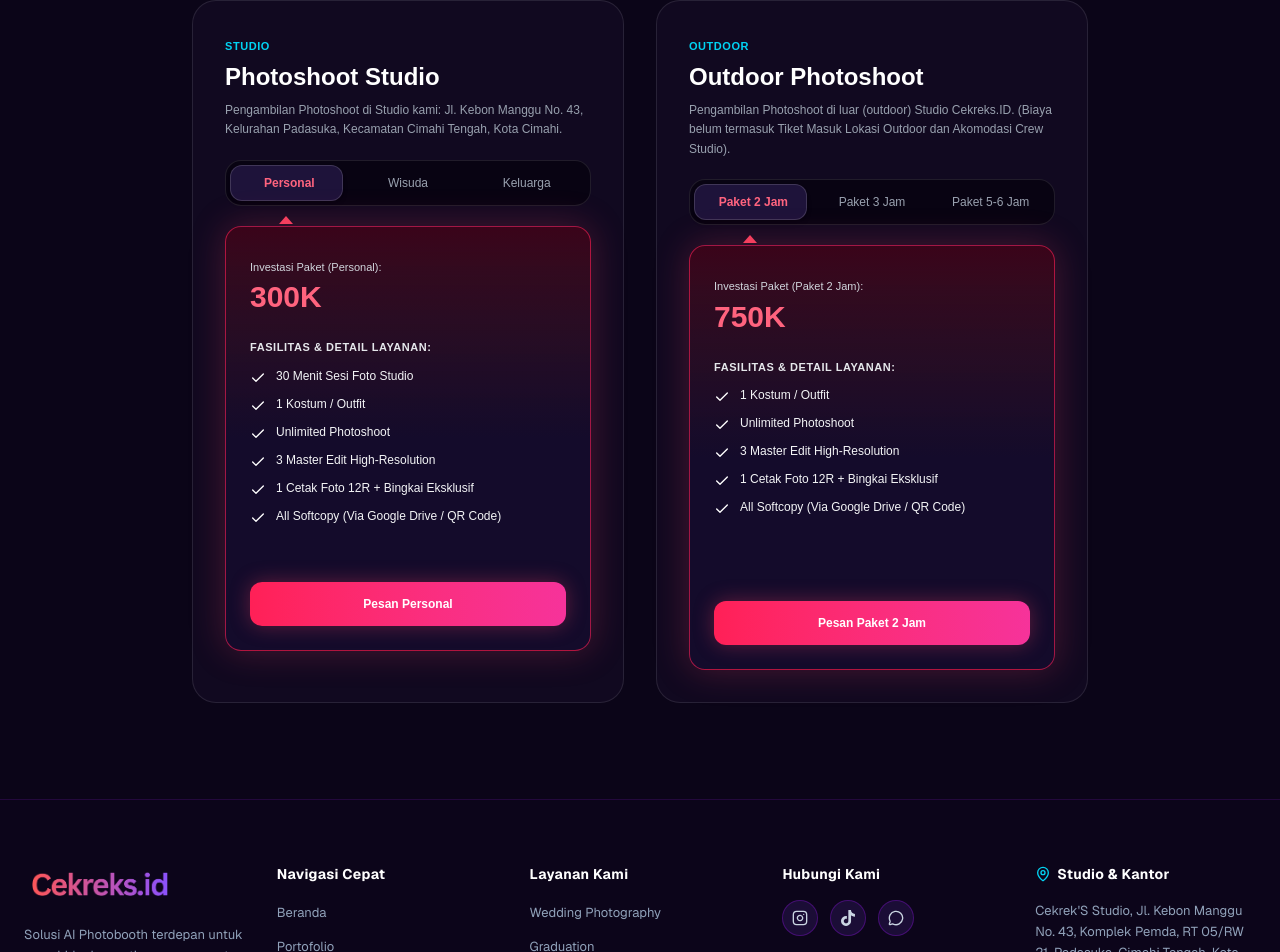
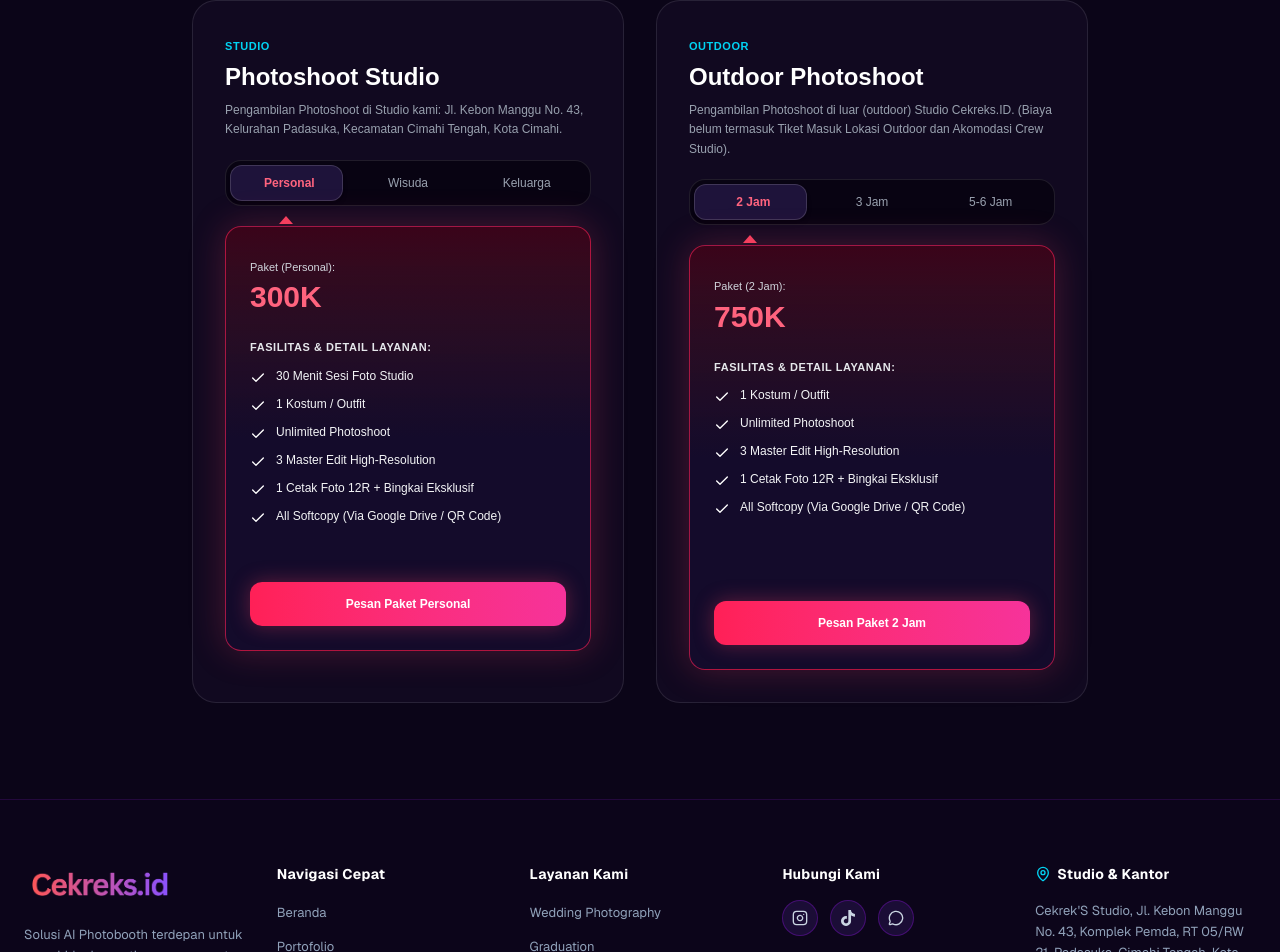
Before and after one commit to MuhammadRevy49/web-cekreks, a Next.js app: page /layanan/graduation in a window 1280 px wide. Shown: the part 2194-3146 px from the top of the page. Built offline with nearby package versions, Linux system fonts and the light colour scheme.

Commit message:
:hammer: perbaikan text button pesan

```diff
--- a/src/components/graduation/GraduationPricing.tsx
+++ b/src/components/graduation/GraduationPricing.tsx
@@ -68,7 +68,7 @@ export default function GraduationPricing() {
       tiers: [
         {
           id: "outdoor-2jam",
-          name: "Paket 2 Jam",
+          name: "2 Jam",
           price: "750K",
           features: [
             "1 Kostum / Outfit",
@@ -80,7 +80,7 @@ export default function GraduationPricing() {
         },
         {
           id: "outdoor-3jam",
-          name: "Paket 3 Jam",
+          name: "3 Jam",
           price: "1.000K",
           features: [
             "1 Kostum / Outfit",
@@ -92,7 +92,7 @@ export default function GraduationPricing() {
         },
         {
           id: "outdoor-5jam",
-          name: "Paket 5-6 Jam",
+          name: "5-6 Jam",
           price: "1.500K",
           features: [
             "2 Kostum / Outfit",
@@ -237,7 +237,7 @@ export default function GraduationPricing() {
                     {/* Bagian Harga */}
                     <div className="mb-6 pt-2">
                       <span className="text-[11px] text-gray-300 block font-medium">
-                        Investasi Paket ({currentPlan.name}):
+                        Paket ({currentPlan.name}):
                       </span>
                       <span className={`text-2xl sm:text-3xl font-black block mt-1 ${theme.priceColor}`}>
                         {currentPlan.price}
@@ -268,7 +268,7 @@ export default function GraduationPricing() {
                       rel="noopener noreferrer"
                       className={`w-full py-3.5 rounded-xl font-bold text-xs text-center transition-all duration-300 flex items-center justify-center gap-2 cursor-pointer ${theme.buttonStyle}`}
                     >
-                      <span>Pesan {currentPlan.name}</span>
+                      <span>Pesan Paket {currentPlan.name}</span>
                     </a>
                   </div>
                 </div>
--- a/src/components/wedding/WeddingPricing.tsx
+++ b/src/components/wedding/WeddingPricing.tsx
@@ -186,7 +186,7 @@ export default function WeddingPricing() {
                       rel="noopener noreferrer"
                       className={`w-full py-3.5 rounded-xl font-bold text-xs text-center transition-all duration-300 flex items-center justify-center gap-2 cursor-pointer ${theme.buttonStyle}`}
                     >
-                      <span>Pesan {currentPlan.name}</span>
+                      <span>Pesan Paket {currentPlan.name}</span>
                     </a>
                   </div>
                 </div>
```
